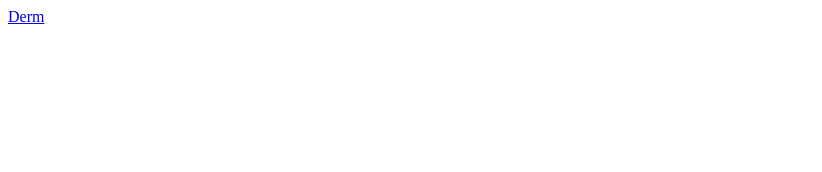
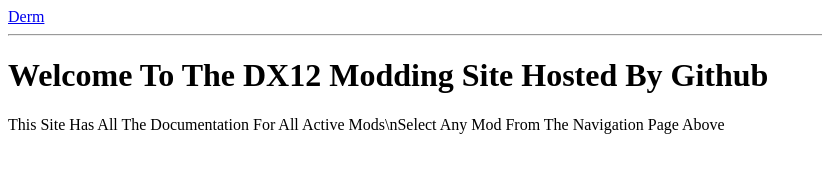
Before and after one commit to DDX5-DX12-Media/DDX5-DX12-Media.github.io, a plain HTML site: page index.html in a window 1280 px wide. Shown: the whole page, without its empty margins (0-822 px from the left). Drawn offline with Linux system fonts and the light colour scheme.

Commit message:
Update index.html

```diff
--- a/index.html
+++ b/index.html
@@ -3,6 +3,7 @@
     .Nav{
         text-decoration: none;
         font-size: x-large;
+        background-color: darkslategrey;
     }
 </style>
 <html>
@@ -10,5 +11,10 @@
         <nav>
             <a href="Mods/Dern.html">Derm</a>
         </nav>
+        <hr>
     </header>
+    <body>
+        <h1>Welcome To The DX12 Modding Site Hosted By Github</h1>
+        <p>This Site Has All The Documentation For All Active Mods\nSelect Any Mod From The Navigation Page Above</p>
+    </body>
 </html>
```
